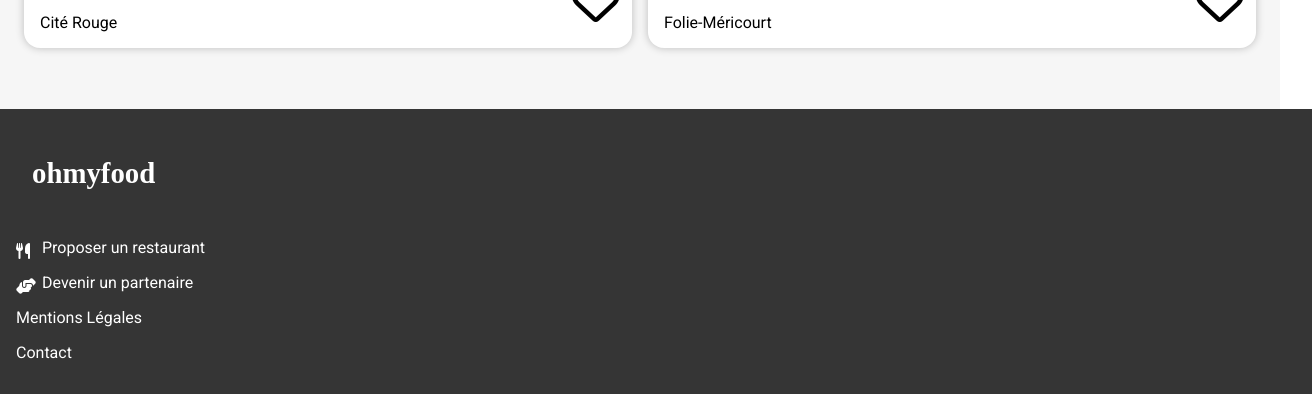
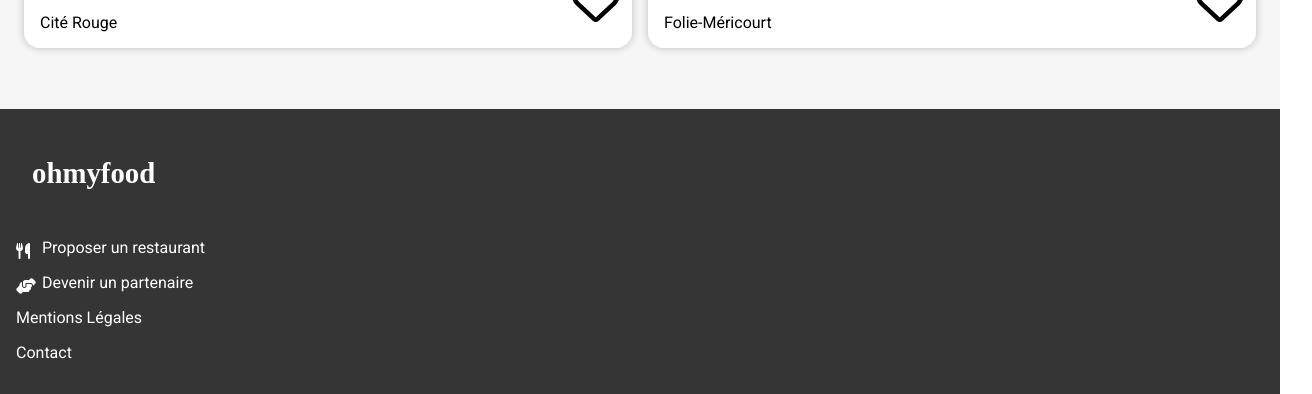
Before and after one commit to DavidLPro/P3_OMF, a website: page index.html in a window 1280 px wide. Shown: the part 1414-1808 px from the top of the page, 1312 px wide, since content can reach past the window. Drawn offline with Linux system fonts and the light colour scheme; a web font is replaced by a local one.

Commit message:
footer fixe footer fixe

```diff
--- a/Sass/Layout/footer.scss
+++ b/Sass/Layout/footer.scss
@@ -2,9 +2,9 @@
 footer{
     background-color: $greyblack;
     @media (min-width:1280px) {
-        max-width: 1980px;
-        margin: auto;
-        width: 100%;
+        max-width: 100%; /*100% pour toute la page ou 1980px*/
+        // margin: auto;
+        // width: 100%;
     }
     padding: 1rem;
     color:$white;
```
Also changed, not shown: style.css.
